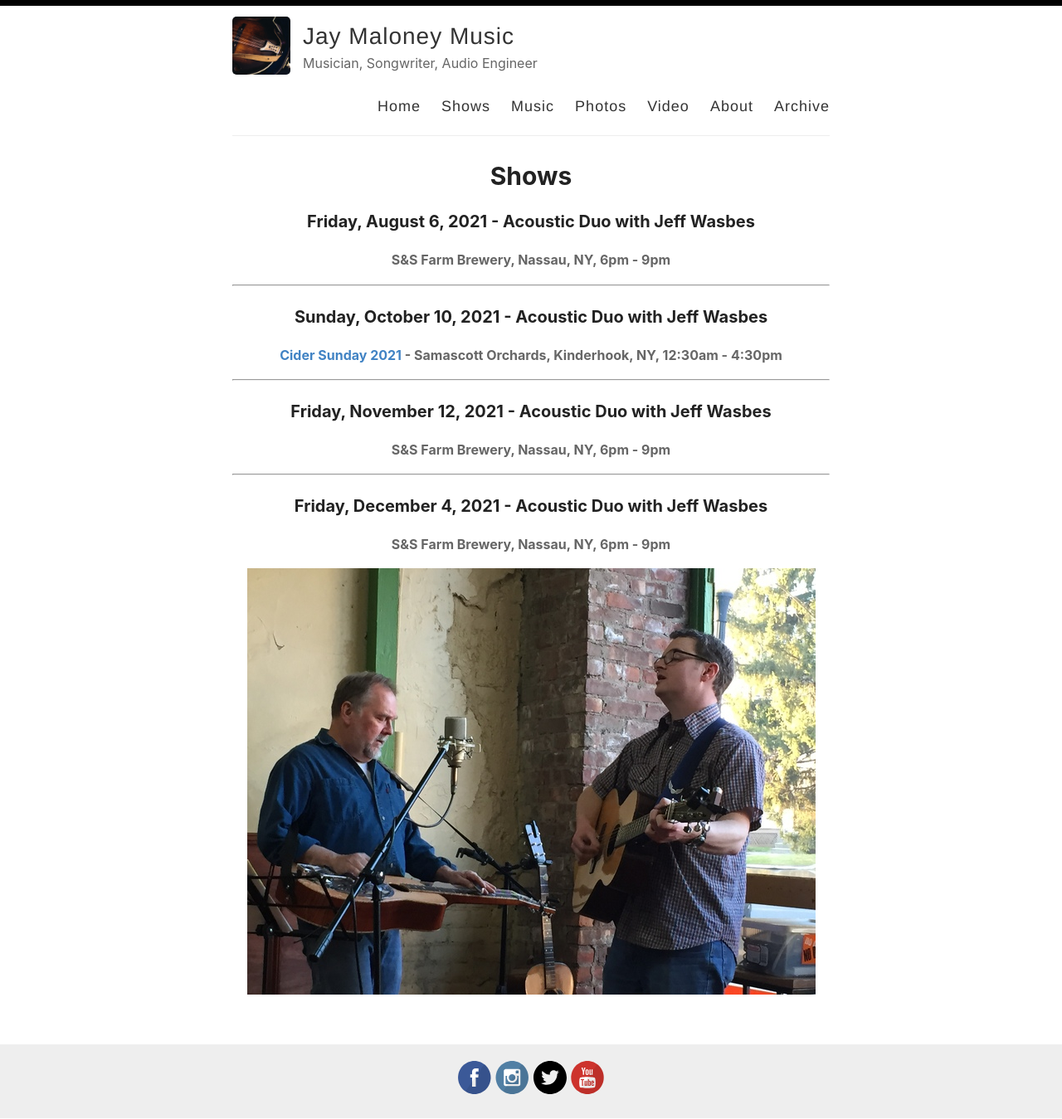
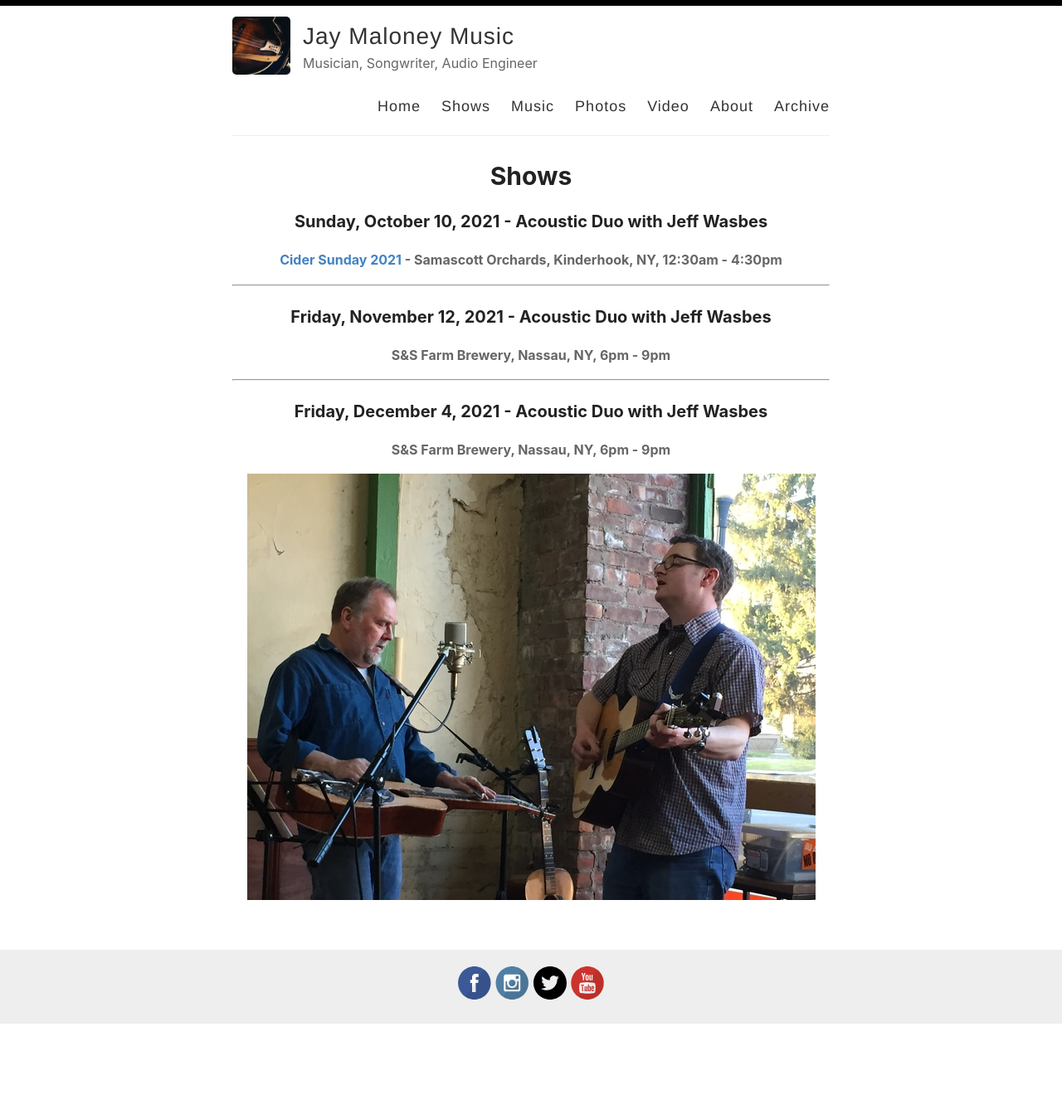
Before and after one commit to thisjaymaloney/thisjaymaloney.github.io, a Jekyll site: the page built from _pages/shows.md, in a window 1280 px wide. Shown: the whole page at 83% size. Built offline with Jekyll 4.4.1, drawn with Linux system fonts in a browser that asks for light colours; after the commit the page ends 1235 px from its top, so only the background shows below that.

Commit message:
Update shows.md

```diff
--- a/_pages/shows.md
+++ b/_pages/shows.md
@@ -2,9 +2,6 @@
 layout: page
 permalink: /shows/
 title: Shows
----
-### Friday, August 6, 2021 - Acoustic Duo with Jeff Wasbes
-#### S&S Farm Brewery, Nassau, NY, 6pm - 9pm
 ---
 ### Sunday, October 10, 2021 - Acoustic Duo with Jeff Wasbes
 #### <a href="https://www.facebook.com/events/177853351127515">Cider Sunday 2021</a> - Samascott Orchards, Kinderhook, NY, 12:30am - 4:30pm
```
